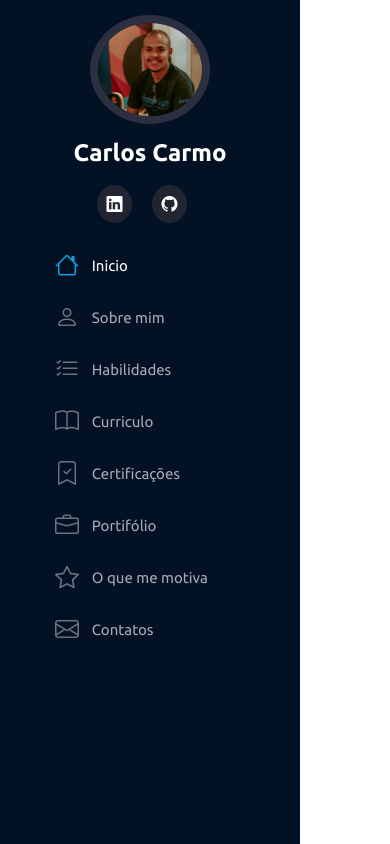
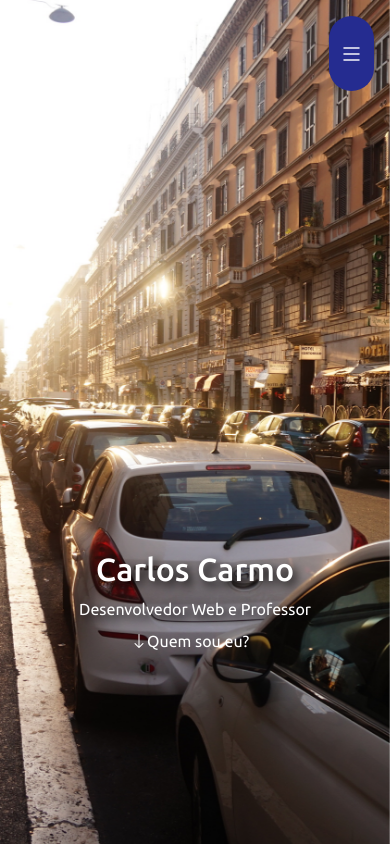
Before and after one commit to ccarmo/ccarmo.github.io, a Flask app: page / in a window 390 px wide. Run offline with Flask 2, Linux system fonts and the light colour scheme; some libraries are stand-ins or nearby versions.

Commit message:
Criada responsividade do menu

```diff
--- a/static/script.js
+++ b/static/script.js
@@ -0,0 +1,11 @@
+/*Abre e fecha menu lateral em modo mobile*/
+
+const menuMobile = document.querySelector('.menu-mobile');
+const body = document.querySelector('body');
+
+menuMobile.addEventListener('click', () => {
+    menuMobile.classList.contains('bi-list')
+        ? menuMobile.classList.replace('bi-list', 'bi-x')
+        : menuMobile.classList.replace('bi-x', 'bi-list');
+        body.classList.toggle('menu-nav-active');
+})
--- a/static/style.css
+++ b/static/style.css
@@ -4,6 +4,41 @@ html, body{
     font-family: Ubuntu, Arial;
     width: 100%;
     height: 100%;
+}
+
+#main{
+    margin-left: 300px;
+}
+
+section#inicio {
+    background-image: url("./img/banner-roma.JPG");
+    background-repeat: no-repeat;
+    background-size: cover;
+    background-attachment: fixed;
+    background-position: center;
+    width: 100%;
+    height: 100vh;
+}
+
+section#inicio h2 {
+    font-size: 4rem;
+}
+
+section#inicio span#subtitle {
+    font-size: 1.5rem;
+}
+
+.text-shadow{
+    text-shadow: 4px 4px 10px #000000;
+}
+
+section#inicio div#arraste {
+    width: 9rem;
+}
+
+section#inicio div#arraste a {
+    text-decoration: none;
+    color: #fff;
 }
 
 #header {
@@ -85,3 +120,47 @@ html, body{
 .nav-menu li:hover > a i{
     color: #149ddd;
 }
+
+i.menu-mobile{
+    position: fixed;
+    color: #fff;
+    background-color: #252c90;
+    right: 1rem;
+    top: 1rem;
+    font-size: 1.5rem;
+    border-radius: 4rem;
+    cursor: pointer;
+    z-index: 10;
+    width: 45px;
+    height: 75px;
+    display: none;
+    justify-content: center;
+    align-items: center;
+}
+
+.menu-nav-active {
+    overflow: hidden;
+}
+
+.menu-nav-active #header {
+    left: 0;
+}
+
+@media (max-width: 1035px) {
+    #header {
+        left: -300px;
+    }
+    i.menu-mobile{
+        display: flex;
+    }
+    section#inicio h2{
+        font-size: 2rem;
+    }
+    section#inicio span#subtitle {
+        margin-right: 0;
+        font-size: 1rem;
+    }
+    #main{
+        margin-left: 0;
+    }
+}
--- a/templates/index.html
+++ b/templates/index.html
@@ -12,6 +12,8 @@
 </head>
 
 <body>
+    <i class="bi bi-list menu-mobile"></i>
+
     <aside id='header'>
         <section class="profile">
             <img src="../static/img/carlinhos_menor.jpg" alt="Foto do Desenvolvedor Carlos Henrique">
@@ -59,7 +61,24 @@
 
 
 
-        </aside>
+    </aside>
+
+    <main id="main">
+        <section id="inicio" class="row m-0 p-0">
+            <div class="col-md-5">
+            </div>
+            <div class="col-md-7 d-flex justify-content-center align-items-center flex-column">
+                <h2 class="text-white text-shadow">Carlos Carmo</h2>
+                <span id="subtitle" class="text-white text-shadow">Desenvolvedor Web e Professor</span>
+                <div id="arraste" class="d-flex align-items-center p-2">
+                   <i class="bi bi-arrow-down text-white pe-2 fs-2" aria-hidden="true"></i>
+                   <a href="">Quem sou eu?</a>
+                </div>
+            </div>
+
+        </section>
+
+    </main>
         <script src="../static/bootstrap/js/bootstrap.bundle.min.js"></script>
         <script src="../static/script.js"></script>
 </body>
```
Also changed, not shown: static/img/banner-roma.JPG (added).
